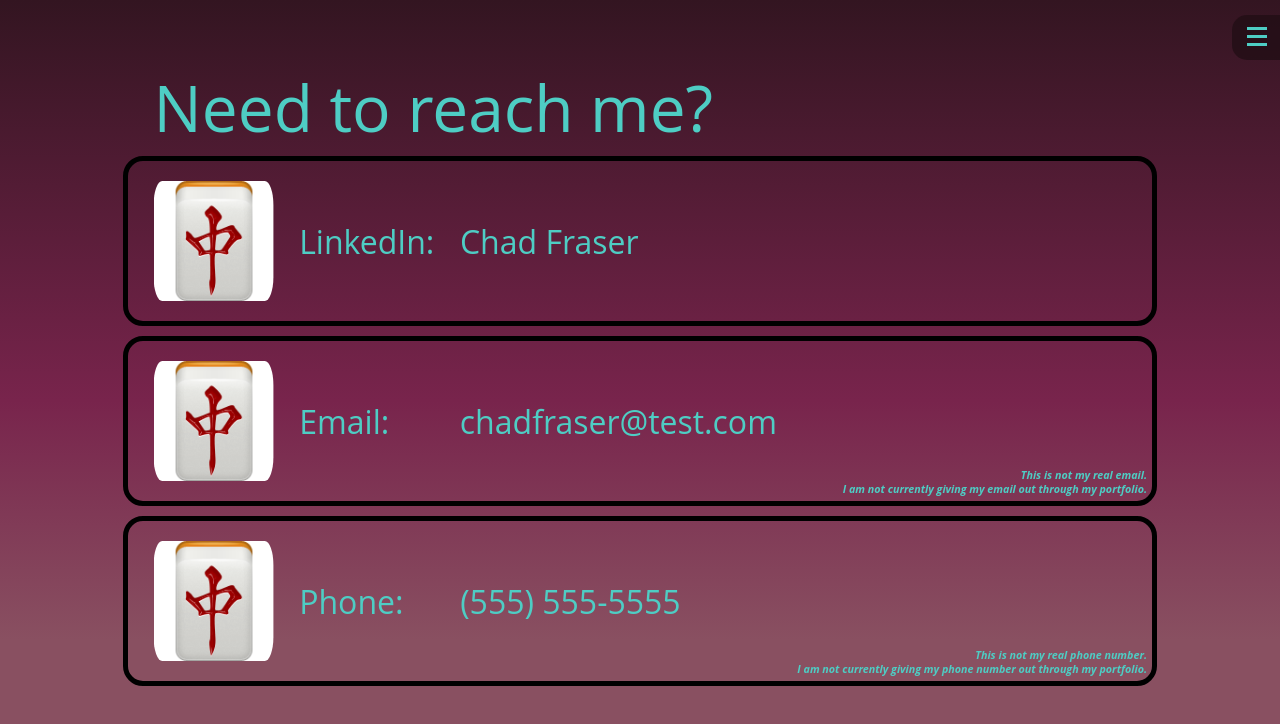
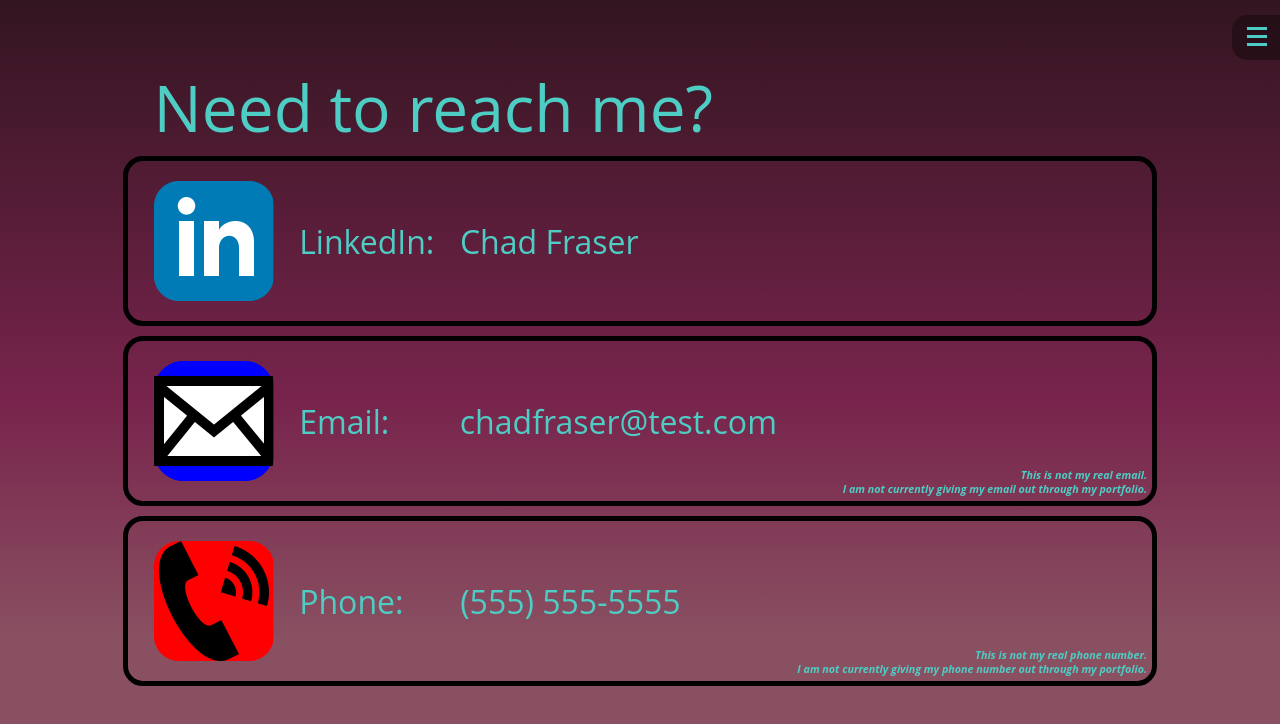
Before and after one commit to chadfraser/PortfolioWebsite, a website: page dist/portfolio-contact.html in a window 1280 px wide. Drawn offline with Linux system fonts and the light colour scheme.

Commit message:
Add proper images to contact page

```diff
--- a/dist/portfolio-contact.html
+++ b/dist/portfolio-contact.html
@@ -17,27 +17,27 @@
                 Need to reach me?
             </h1>
             <div class="contact-links">
+                <a href="https://www.linkedin.com/in/chad-fraser" class="contact-anchor">
                     <div class="linked-in-contact contact-element">
-                    <a href="https://www.linkedin.com/in/chad-fraser" class="contact-anchor">
-                        <img src="img/temp-a.png" alt="" class="linked-in-contact-image">
-                    </a>
+                        <img src="img/iconmonstr-linkedin-opaque.png" alt="" class="linked-in-contact-image">
                         <p class="contact-initial">LinkedIn:</p>
                         <p class="contact-secondary">Chad Fraser</p>
                     </div>
-                <div class="email-contact contact-element">
+                </a>
+
                 <a href="mailto:sampleemail@test.com?subject=This%20is%20just%20a%20sample%20mailto%20link
                     &amp;body=This%20is%20just%20a%20sample%20mailto%20link%20to%20demonstrate%20my%20portfolio.%20Do%20not%20waste%20your%20time%20sending%20this%20email." class="contact-anchor">
-                        <img src="img/temp-a.png" alt="" class="email-contact-image">
-                    </a>
+                    <div class="email-contact contact-element">
+                        <img src="img/iconmonstr-email-opaque.png" alt="" class="email-contact-image">
                         <p class="contact-initial">Email:</p>
                         <p class="contact-secondary">chadfraser@test.com</p>
                         <h6>This is not my real email. <br>
                             I am not currently giving my email out through my portfolio.</h6>
                     </div>
+                </a>
+
                 <div class="phone-contact contact-element">
-                    <a href="./" class="contact-anchor">
-                        <img src="img/temp-a.png" alt="" class="phone-contact-image">
-                    </a>
+                    <img src="img/iconmonstr-phone-opaque.png" alt="" class="phone-contact-image">
                     <p class="contact-initial">Phone:</p>
                     <p class="contact-secondary">(555) 555-5555</p>
                     <h6>This is not my real phone number. <br>
```
Also changed, not shown: dist/img/iconmonstr-email-opaque.png (added), dist/img/iconmonstr-phone-opaque.png (added). Lines whose indentation alone changed are shown as unchanged.
